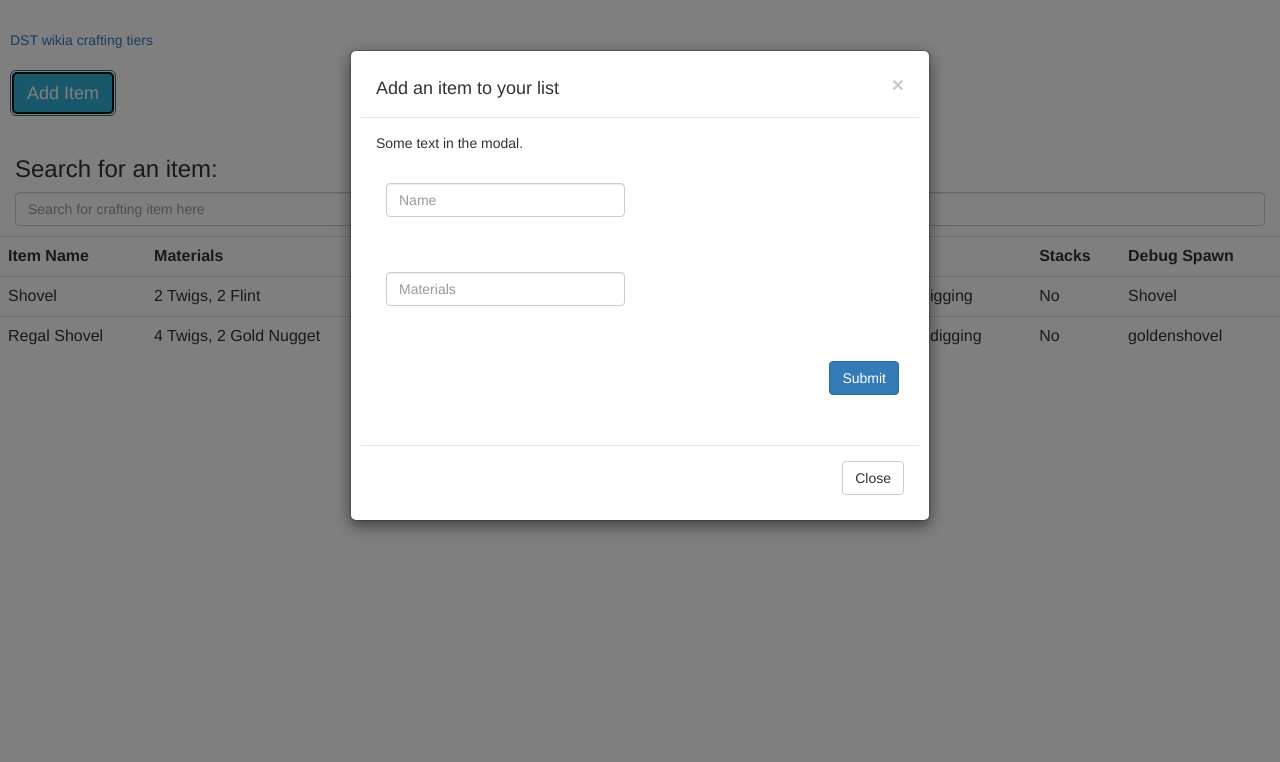
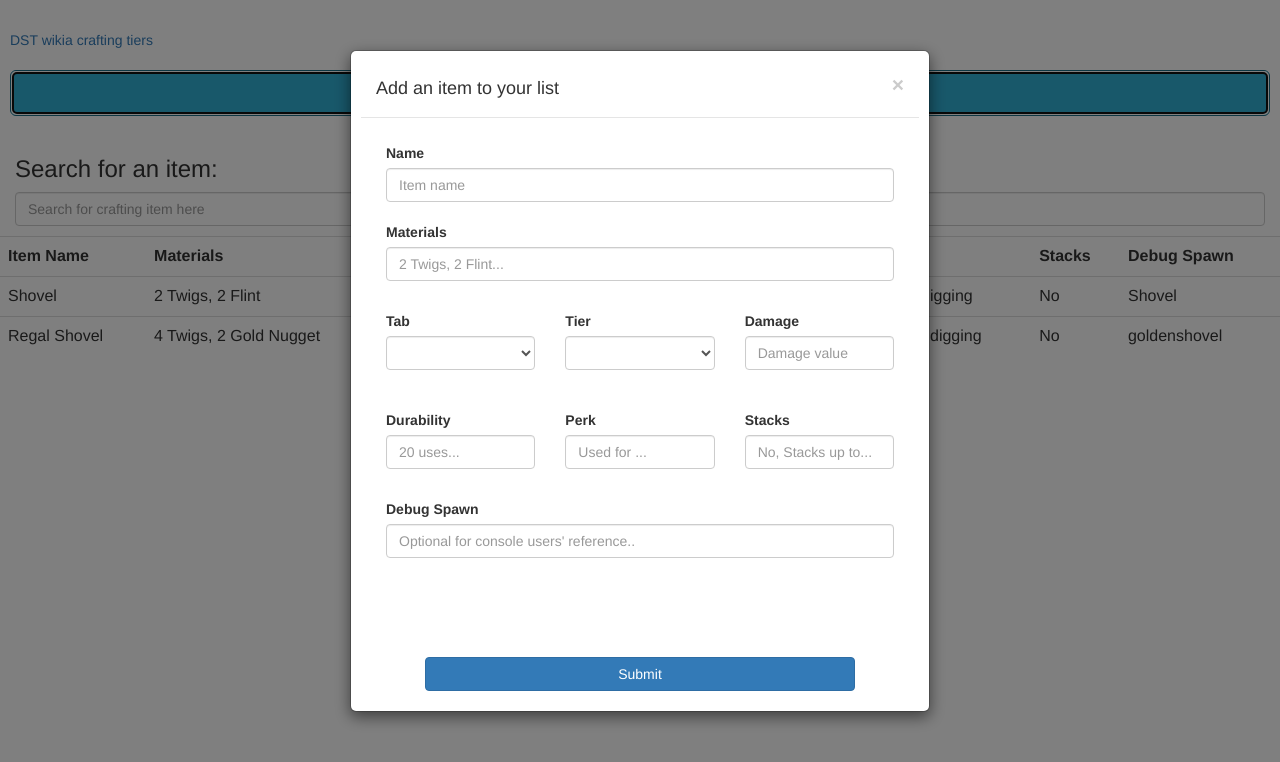
Before and after one commit to zhaobe/dst-crafting-guide, a plain HTML site: page index.html in a window 1280 px wide. Both pictures are taken after a click on the button "Add Item". Drawn offline with nearby package versions, Linux system fonts and the light colour scheme; some packages are replaced by stand-ins of ours.

Commit message:
Added addRow functionality with a display message on successful add.

```diff
--- a/assets/js/controllers.js
+++ b/assets/js/controllers.js
@@ -25,4 +25,25 @@ dstApp.controller("CraftCtrl", ['$scope', function($scope) {
         },
 
     ];
+
+    $scope.addRow = function() {
+        $scope.items.push({ 'name': $scope.name, 'materials': $scope.materials, 'tab': $scope.tab,
+            'tier': $scope.tier, 'damage': $scope.damage, 'durability': $scope.durability,
+            'perk': $scope.perk, 'stacks': $scope.stacks, 'debug': $scope.debug  });
+
+        $scope.alert = $scope.name + ' has been added.';
+
+        $scope.name = '';
+        $scope.materials = '';
+        $scope.tab = '';
+        $scope.tier = '';
+        $scope.damage = '';
+        $scope.durability = '';
+        $scope.perk = '';
+        $scope.stacks = '';
+        $scope.debug = '';
+
+        console.log($scope.alert);
+        return alert;
+    };
 }]);
--- a/index.html
+++ b/index.html
@@ -4,6 +4,7 @@
     <!-- jquery has to go before bootstrap -->
     <script src="https://cdnjs.cloudflare.com/ajax/libs/jquery/1.11.1/jquery.min.js"></script>
     <link href="https://maxcdn.bootstrapcdn.com/bootstrap/3.1.1/css/bootstrap.min.css" rel="stylesheet">
+    <link href="https://maxcdn.bootstrapcdn.com/font-awesome/4.7.0/css/font-awesome.min.css" rel="stylesheet">
     <script src="https://maxcdn.bootstrapcdn.com/bootstrap/3.1.1/js/bootstrap.min.js"></script>
     <script src="https://cdnjs.cloudflare.com/ajax/libs/angular.js/1.2.17/angular.min.js"></script>
     <script src="https://ajax.googleapis.com/ajax/libs/angularjs/1.2.7/angular-resource.min.js"></script>
@@ -13,6 +14,9 @@
 div {
     padding: 10px;
 }
+.checkmarkStyle  {
+	color: green;
+}
 </style>
 
 <body ng-controller="CraftCtrl">
@@ -21,9 +25,9 @@ div {
         <a href="http://dontstarve.wikia.com/wiki/Crafting#Don't Starve Together">DST wikia crafting tiers</a>
     </div>
     <div>
-        <button type="button" class="btn btn-info btn-lg" data-toggle="modal" data-target="#myModal">Add Item</button>
+        <button type="button" class="btn btn-info btn-lg" data-toggle="modal" data-target="#addItem" style="width:100%">Add Item</button>
         <!-- Modal -->
-        <div class="modal fade" id="myModal" role="dialog">
+        <div class="modal fade" id="addItem" role="dialog">
             <div class="modal-dialog">
                 <!-- Modal content-->
                 <div class="modal-content">
@@ -32,30 +36,82 @@ div {
                         <h4 class="modal-title">Add an item to your list</h4>
                     </div>
                     <div class="modal-body">
-                        <p>Some text in the modal.</p>
-
+                        <!-- <p>Some text in the modal.</p> -->
                         <form class="form-horizontal" role="form" ng-submit="addRow()">
-                            <div class="form-group">
-                                <div class="col-md-6">
-                                    <input type="text" class="form-control" name="name" ng-model="name" placeholder="Name">
+                            <div>
+                                <label>Name</label>
+                                <input type="text" class="form-control" name="name" ng-model="name" placeholder="Item name">
+                            </div>
+                            <div>
+                                <label>Materials</label>
+                                <input type="text" class="form-control" name="materials" ng-model="materials" placeholder="2 Twigs, 2 Flint...">
+                            </div>
+                            <div class="row">
+                                <div class="col-md-4">
+                                    <label>Tab</label>
+                                    <select type="text" class="form-control" name="tab" ng-model="tab">
+                                        <option>Tools</option>
+                                        <option>Light</option>
+                                        <option>Survival</option>
+                                        <option>Food</option>
+                                        <option>Science</option>
+                                        <option>Fight</option>
+                                        <option>Structures</option>
+                                        <option>Refine</option>
+                                        <option>Magic</option>
+                                        <option>Dress</option>
+                                        <option>Ancient</option>
+                                        <option>Book</option>
+                                    </select>
+                                </div>
+                                <div class="col-md-4">
+                                    <label>Tier</label>
+                                    <select type="text" class="form-control" name="tier" ng-model="tier">
+                                        <option>Science Machine</option>
+                                        <option>Alchemy Engine</option>
+                                        <option>Prestihatitator</option>
+                                        <option>Shadow Manipulator</option>
+                                        <option>Ancient Pseudoscience Station T1</option>
+                                        <option>Ancient Pseudoscience Station T2</option>
+                                    </select>
+                                </div>
+                                <div class="col-md-4">
+                                    <label>Damage</label>
+                                    <input type="text" class="form-control" name="damage" ng-model="damage" placeholder="Damage value">
                                 </div>
                             </div>
-                            <div class="form-group">
-                                <div class="col-md-6">
-                                    <input type="text" class="form-control" name="materials" ng-model="materials" placeholder="Materials">
+                            <div class="row">
+                                <div class="col-md-4">
+                                    <label>Durability</label>
+                                    <input type="text" class="form-control" name="durability" ng-model="durability" placeholder="20 uses...">
+                                </div>
+                                <div class="col-md-4">
+                                    <label>Perk</label>
+                                    <input type="text" class="form-control" name="perk" ng-model="perk" placeholder="Used for ...">
+                                </div>
+                                <div class="col-md-4">
+                                    <label>Stacks</label>
+                                    <input type="text" class="form-control" name="stacks" ng-model="stacks" placeholder="No, Stacks up to...">
                                 </div>
                             </div>
-                            <div class="form-group">
-                                <div style="float: right;">
-                                    <input type="submit" value="Submit" class="btn btn-primary" >
-                                </div>
+                            <div>
+                                <label>Debug Spawn</label>
+                                <input type="text" class="form-control" name="debug" ng-model="debug" placeholder="Optional for console users' reference..">
                             </div>
-                        </form>
+                            <div class="row">
+                            	<div class="col-md-1">
+                            		<i ng-show="showCheck" class="fa fa-check fa-2x checkmarkStyle" aria-hidden="true"></i>
+                            	</div>
+                            	<div class="col-md-11">
+                            		<h4>{{alert}}</h4>
+                            	</div>
+                            </div>
+
                     </div>
-                    <div class="modal-footer">
-                        <button type="button" class="btn btn-default" data-dismiss="modal">Close</button>
-                        <!-- <button type="button" class="btn btn-primary" data-dismiss="modal">Submit</button> -->
+                    <div style="text-align: center;">
+                        <button ng-click="showCheck = ! showCheck" type="submit" value="Submit" class="btn btn-primary" style="width: 80%;">Submit</button>
                     </div>
+                    </form>
                 </div>
             </div>
         </div>
```
Lines whose indentation alone changed are shown as unchanged.
